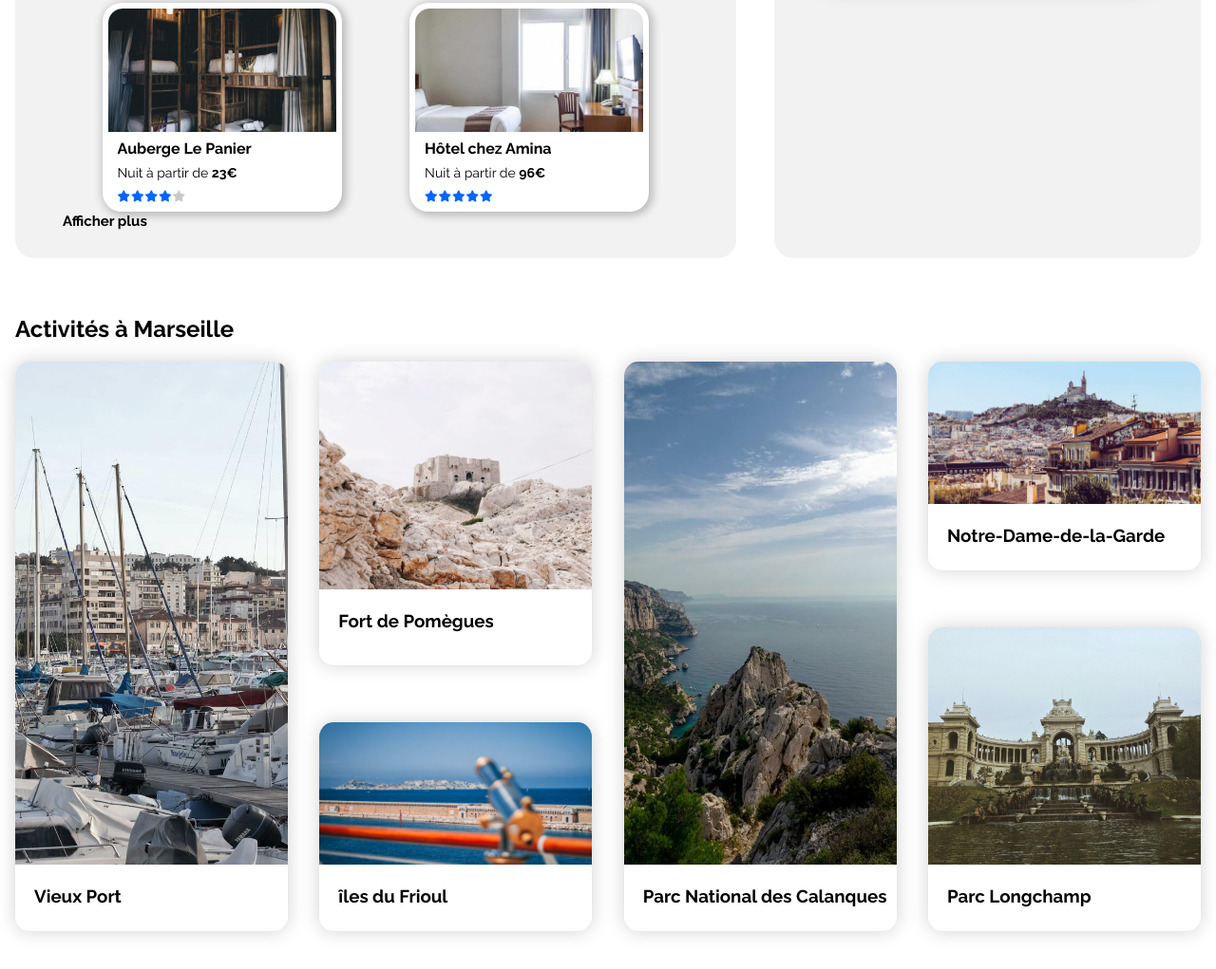
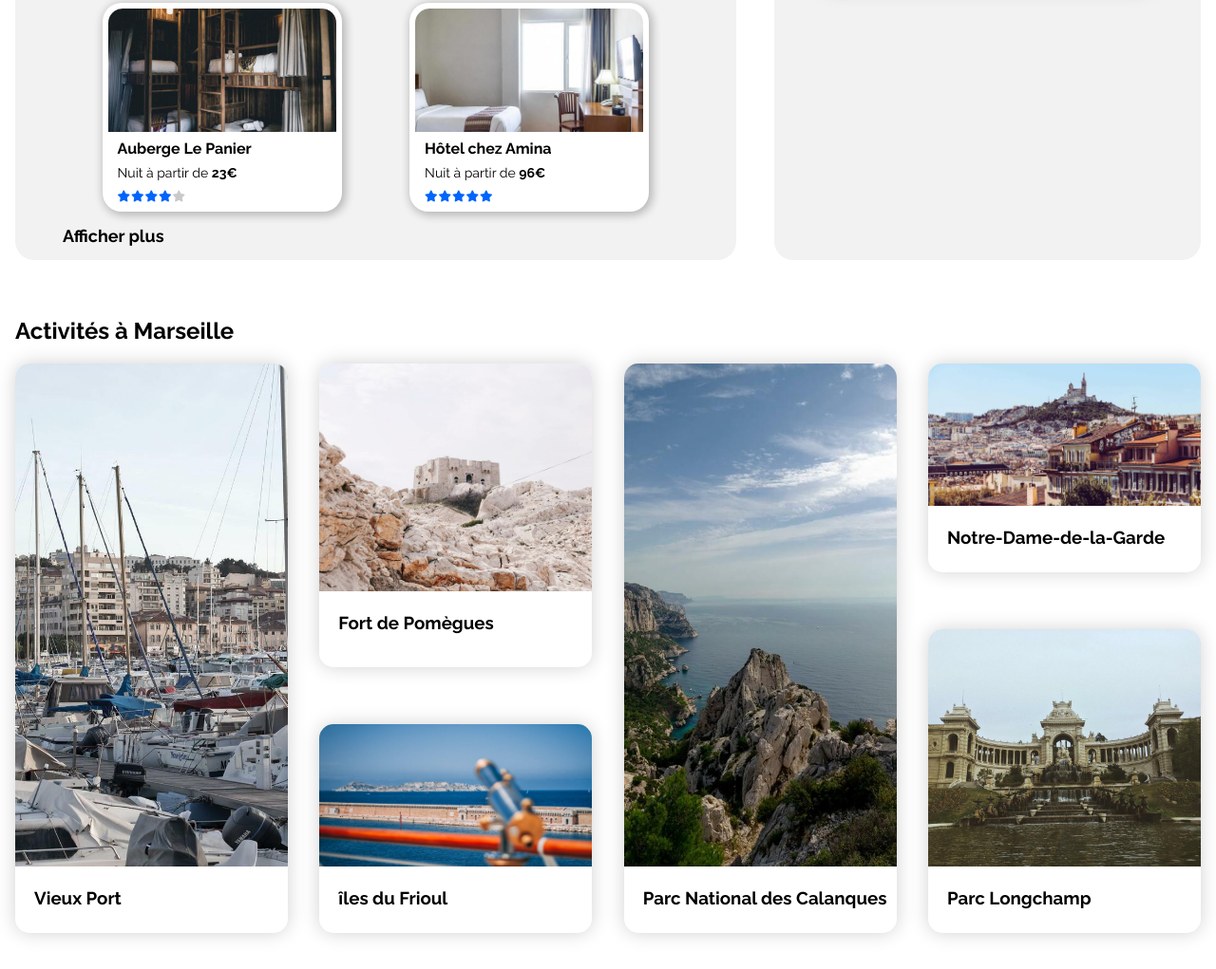
Before and after one commit to VictorVatt/Vattier_2_22092021, a plain HTML site: page index.html in a window 1280 px wide. Shown: the part 1006-2027 px from the top of the page at 95% size. Drawn offline with Linux system fonts and the light colour scheme.

Commit message:
Dernière modification

```diff
--- a/styles.css
+++ b/styles.css
@@ -231,10 +231,12 @@ input[type=search] {
     color: #c9c9c9;
 }
 .more {
-    font-size: 15px;
+    font-size: 18px;
     font-weight: bolder;
     margin: 20px 0 0 0;
     padding-left: 30px;
+    position: relative;
+    top: 15px;
 }
 #main_content {
     display: flex;
```
